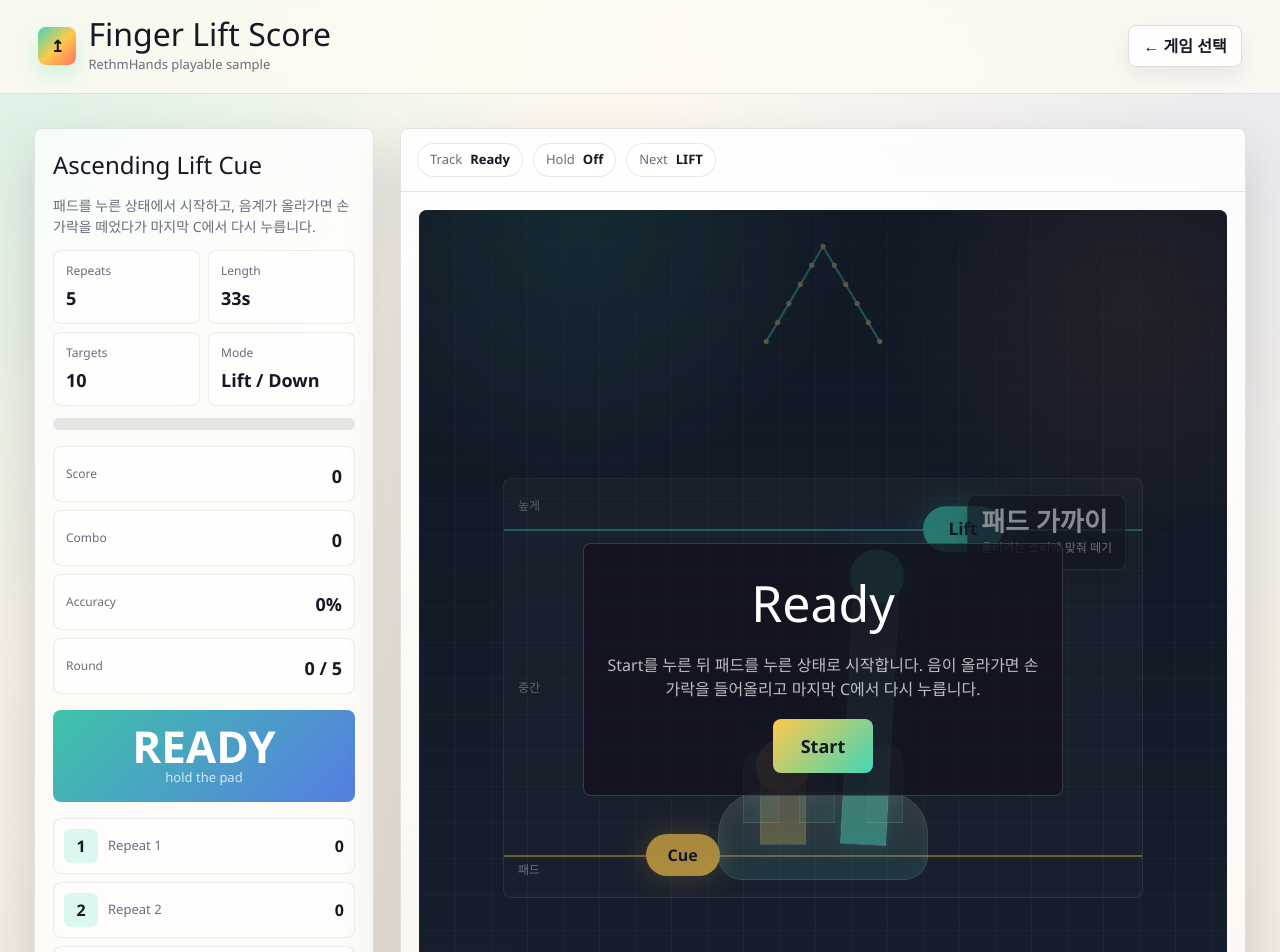
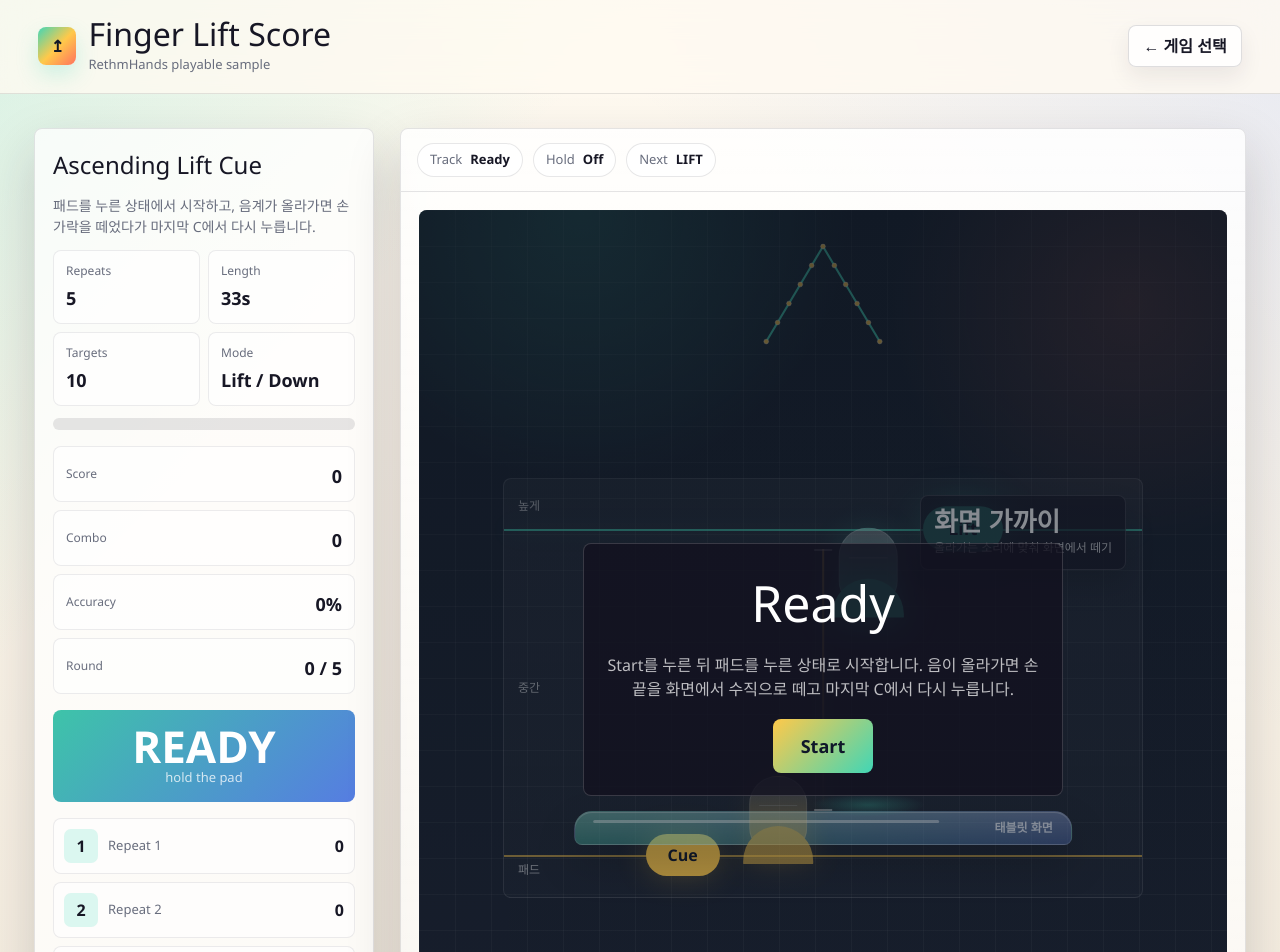
Before and after one commit to papong1318/rehab-codex, a Next.js app: page /self-rehab-hand/lift in a window 1280 px wide. Shown: the top 952 px of the page. Built offline with nearby package versions, Linux system fonts and the light colour scheme.

Commit message:
Show finger lift as vertical screen motion

```diff
--- a/src/components/finger-lift-game.module.css
+++ b/src/components/finger-lift-game.module.css
@@ -357,100 +357,141 @@
 .handGuide {
   position: absolute;
   left: 50%;
-  bottom: 0;
-  width: min(360px, 70%);
-  height: 100%;
+  bottom: 18px;
+  width: min(520px, 78%);
+  height: calc(100% - 54px);
   translate: -50% 0;
   pointer-events: none;
   z-index: 2;
 }
 
-.palm {
+.screenPlane {
+  position: absolute;
+  left: 0;
+  right: 0;
+  bottom: 34px;
+  height: 34px;
+  display: flex;
+  align-items: center;
+  justify-content: flex-end;
+  padding: 0 18px;
+  border-radius: 18px 18px 8px 8px;
+  color: rgba(255, 255, 255, 0.68);
+  font-size: 12px;
+  font-weight: 800;
+  background:
+    linear-gradient(180deg, rgba(255, 255, 255, 0.22), rgba(255, 255, 255, 0.04)),
+    linear-gradient(90deg, rgba(65, 214, 182, 0.42), rgba(95, 141, 255, 0.34));
+  border: 1px solid rgba(255, 255, 255, 0.15);
+  box-shadow:
+    0 18px 42px rgba(0, 0, 0, 0.2),
+    inset 0 1px 0 rgba(255, 255, 255, 0.25);
+}
+
+.screenPlane::before {
+  content: "";
+  position: absolute;
+  left: 18px;
+  right: 132px;
+  top: 8px;
+  height: 3px;
+  border-radius: 999px;
+  background: rgba(255, 255, 255, 0.42);
+}
+
+.liftRail {
   position: absolute;
   left: 50%;
-  bottom: 4%;
-  width: 210px;
-  height: 88px;
+  bottom: 68px;
+  width: 2px;
+  height: calc(100% - 102px);
   translate: -50% 0;
-  border-radius: 42px 42px 24px 24px;
-  background: linear-gradient(180deg, rgba(255, 255, 255, 0.18), rgba(65, 214, 182, 0.18));
-  border: 1px solid rgba(255, 255, 255, 0.15);
-  box-shadow: inset 0 0 24px rgba(255, 255, 255, 0.05);
+  background: linear-gradient(180deg, rgba(255, 201, 74, 0.72), rgba(255, 201, 74, 0));
+  box-shadow: 0 0 18px rgba(255, 201, 74, 0.22);
 }
 
-.palm i {
+.liftRail::before,
+.liftRail::after {
+  content: "";
   position: absolute;
-  bottom: 56px;
-  width: 36px;
-  height: 86px;
-  border-radius: 999px 999px 20px 20px;
-  background: linear-gradient(180deg, rgba(255, 255, 255, 0.16), rgba(65, 214, 182, 0.12));
-  border: 1px solid rgba(255, 255, 255, 0.12);
+  left: 50%;
+  width: 18px;
+  height: 2px;
+  translate: -50% 0;
+  background: rgba(255, 255, 255, 0.42);
 }
 
-.palm i:nth-child(1) {
-  left: 24px;
-  height: 72px;
+.liftRail::before {
+  top: 0;
 }
 
-.palm i:nth-child(2) {
-  left: 80px;
-  height: 94px;
-}
-
-.palm i:nth-child(3) {
-  right: 24px;
-  height: 78px;
+.liftRail::after {
+  bottom: 0;
 }
 
 .handGhost,
 .handLive {
   position: absolute;
   left: 50%;
-  bottom: 52px;
-  width: 62px;
-  height: calc(96px + var(--level) * 190px);
-  translate: -50% 0;
-  transform-origin: 50% 100%;
-  transition: height 0.12s linear, rotate 0.12s ease;
+  bottom: calc(64px + var(--level) * 68%);
+  width: 112px;
+  height: 104px;
+  translate: -50% 50%;
+  transform-origin: 50% 70%;
+  transition: bottom 0.12s linear, scale 0.12s ease, opacity 0.12s ease;
 }
 
 .handGhost {
-  left: 39%;
-  opacity: 0.62;
+  left: 41%;
+  opacity: 0.58;
 }
 
 .handLive {
-  left: 61%;
+  left: 59%;
+  z-index: 2;
 }
 
-.fingerStem {
+.sideFinger {
   position: absolute;
   left: 50%;
-  bottom: 0;
-  width: 46px;
-  height: 100%;
+  top: 13px;
+  width: 58px;
+  height: 76px;
   translate: -50% 0;
-  border-radius: 999px 999px 22px 22px;
-  background: linear-gradient(180deg, rgba(255, 255, 255, 0.2), rgba(65, 214, 182, 0.82));
+  border-radius: 28px 28px 24px 24px;
+  background: linear-gradient(180deg, rgba(255, 255, 255, 0.26), rgba(65, 214, 182, 0.78));
   border: 1px solid rgba(255, 255, 255, 0.22);
-  box-shadow: 0 0 28px rgba(65, 214, 182, 0.22);
+  box-shadow:
+    inset 0 12px 18px rgba(255, 255, 255, 0.08),
+    0 0 28px rgba(65, 214, 182, 0.2);
+}
+
+.sideFinger::before {
+  content: "";
+  position: absolute;
+  left: 9px;
+  right: 9px;
+  top: 28px;
+  height: 1px;
+  background: rgba(255, 255, 255, 0.28);
 }
 
 .fingertip {
   position: absolute;
   left: 50%;
-  top: -10px;
-  width: 54px;
-  height: 54px;
+  bottom: 3px;
+  width: 70px;
+  height: 38px;
   translate: -50% 0;
-  border-radius: 999px;
+  border-radius: 999px 999px 24px 24px;
   background: var(--mint);
-  box-shadow: 0 0 34px rgba(65, 214, 182, 0.36);
+  box-shadow:
+    0 0 34px rgba(65, 214, 182, 0.36),
+    0 12px 26px rgba(65, 214, 182, 0.18);
 }
 
-.handGhost .fingerStem {
-  background: linear-gradient(180deg, rgba(255, 255, 255, 0.24), rgba(255, 201, 74, 0.78));
+.handGhost .sideFinger {
+  background: linear-gradient(180deg, rgba(255, 255, 255, 0.24), rgba(255, 201, 74, 0.72));
   box-shadow: 0 0 28px rgba(255, 201, 74, 0.18);
 }
 
@@ -460,11 +501,23 @@
 }
 
 .touchingHand {
-  rotate: -2deg;
+  scale: 1.03 0.92;
 }
 
 .liftedHand {
-  rotate: 3deg;
+  scale: 1.02;
+}
+
+.contactGlow {
+  position: absolute;
+  left: 59%;
+  bottom: 62px;
+  width: 118px;
+  height: 24px;
+  translate: -50% 0;
+  border-radius: 999px;
+  background: radial-gradient(ellipse, rgba(65, 214, 182, 0.44), transparent 68%);
+  opacity: 0.8;
 }
 
 .targetLine,
--- a/src/components/finger-lift-game.tsx
+++ b/src/components/finger-lift-game.tsx
@@ -177,8 +177,8 @@ export default function FingerLiftGame() {
   const judged = stats.hits + stats.misses;
   const accuracy = judged ? Math.round(((stats.perfect + stats.great * 0.74 + stats.good * 0.48) / judged) * 100) : 0;
   const nextEvent = events.find((event) => !event.judged);
-  const cueText = targetLevel > 0.72 ? "높게 들기" : targetLevel > 0.32 ? "천천히 들어올리기" : "패드 가까이";
-  const actionText = nextEvent?.type === "down" ? "마지막 C에서 다시 누르기" : "올라가는 소리에 맞춰 떼기";
+  const cueText = targetLevel > 0.72 ? "화면에서 멀리 떼기" : targetLevel > 0.32 ? "수직으로 조금 더 떼기" : "화면 가까이";
+  const actionText = nextEvent?.type === "down" ? "마지막 C에서 화면을 다시 누르기" : "올라가는 소리에 맞춰 화면에서 떼기";
 
   const scalePoints = useMemo(() => {
     return SCALE.map((note, index) => {
@@ -449,19 +449,19 @@ export default function FingerLiftGame() {
                 <span>{actionText}</span>
               </div>
               <div className={styles.handGuide} aria-hidden="true">
+                <div className={styles.screenPlane}>
+                  <span>태블릿 화면</span>
+                </div>
+                <div className={styles.liftRail} />
                 <div className={styles.handGhost} style={{ "--level": targetLevel } as React.CSSProperties}>
-                  <div className={styles.fingerStem} />
+                  <div className={styles.sideFinger} />
                   <div className={styles.fingertip} />
                 </div>
                 <div className={`${styles.handLive} ${holding ? styles.touchingHand : styles.liftedHand}`} style={{ "--level": userLevel } as React.CSSProperties}>
-                  <div className={styles.fingerStem} />
+                  <div className={styles.sideFinger} />
                   <div className={styles.fingertip} />
                 </div>
-                <div className={styles.palm}>
-                  <i />
-                  <i />
-                  <i />
-                </div>
+                <div className={styles.contactGlow} />
               </div>
               <div className={styles.targetLine} style={{ "--level": targetLevel } as React.CSSProperties} />
               <div className={styles.fingerLine} style={{ "--level": userLevel } as React.CSSProperties} />
@@ -496,14 +496,14 @@ export default function FingerLiftGame() {
               type="button"
             >
               <strong>{holding ? "누르는 중" : "손가락 패드"}</strong>
-              <span>{running ? "올라가는 음에서 떼고, 마지막 C에서 다시 누르기" : "Start 후 누른 상태로 준비"}</span>
+              <span>{running ? "올라가는 음에 맞춰 화면에서 떼고, 마지막 C에서 다시 누르기" : "Start 후 누른 상태로 준비"}</span>
             </button>
 
             {!running && (
               <div className={styles.stageMessage}>
                 <div className={styles.messageCard}>
                   <h2>{judge === "Session Clear" ? "Session Clear" : "Ready"}</h2>
-                  <p>Start를 누른 뒤 패드를 누른 상태로 시작합니다. 음이 올라가면 손가락을 들어올리고 마지막 C에서 다시 누릅니다.</p>
+                  <p>Start를 누른 뒤 패드를 누른 상태로 시작합니다. 음이 올라가면 손끝을 화면에서 수직으로 떼고 마지막 C에서 다시 누릅니다.</p>
                   <button type="button" onClick={() => void startGame()}>Start</button>
                 </div>
               </div>
```
